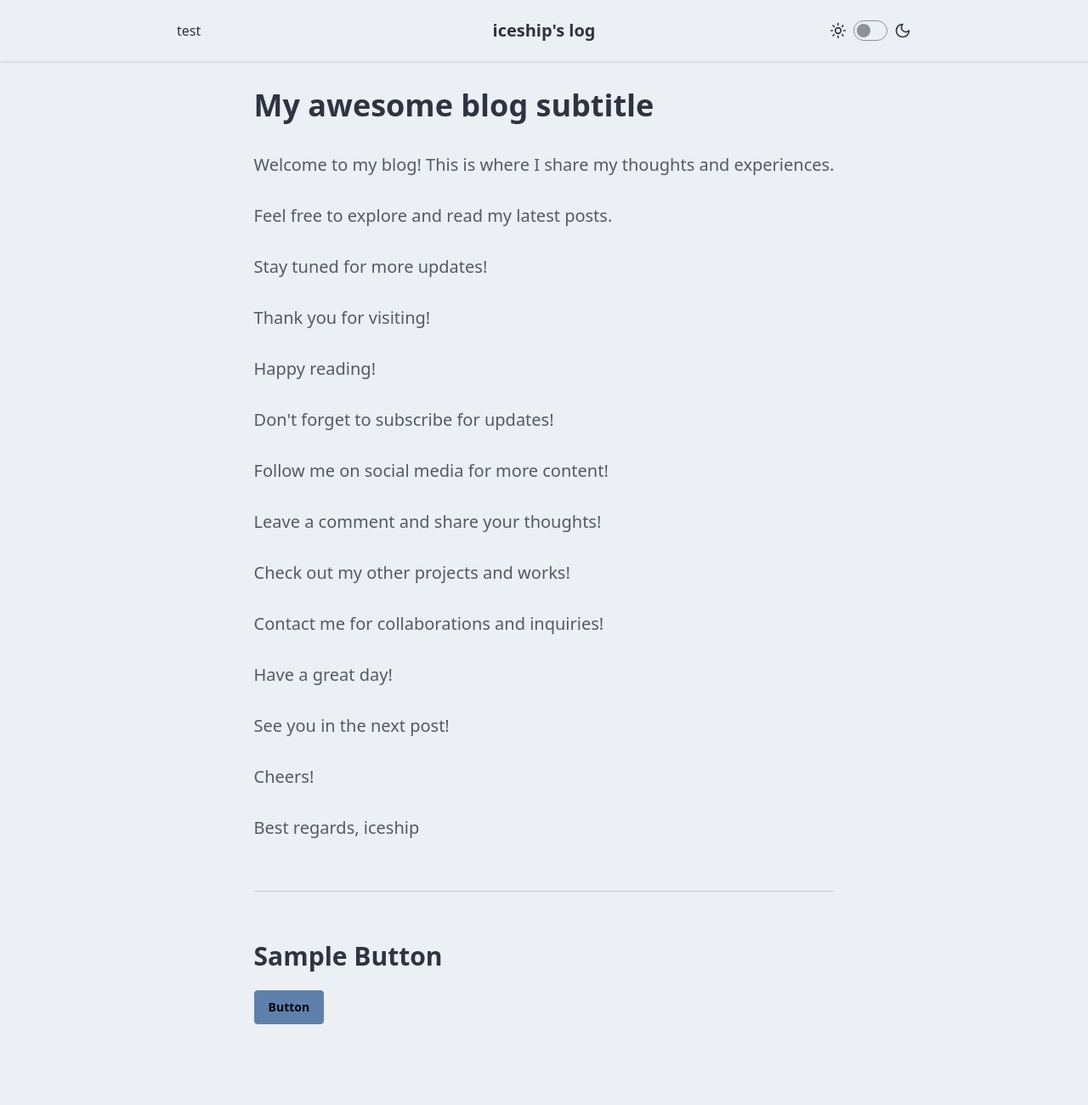
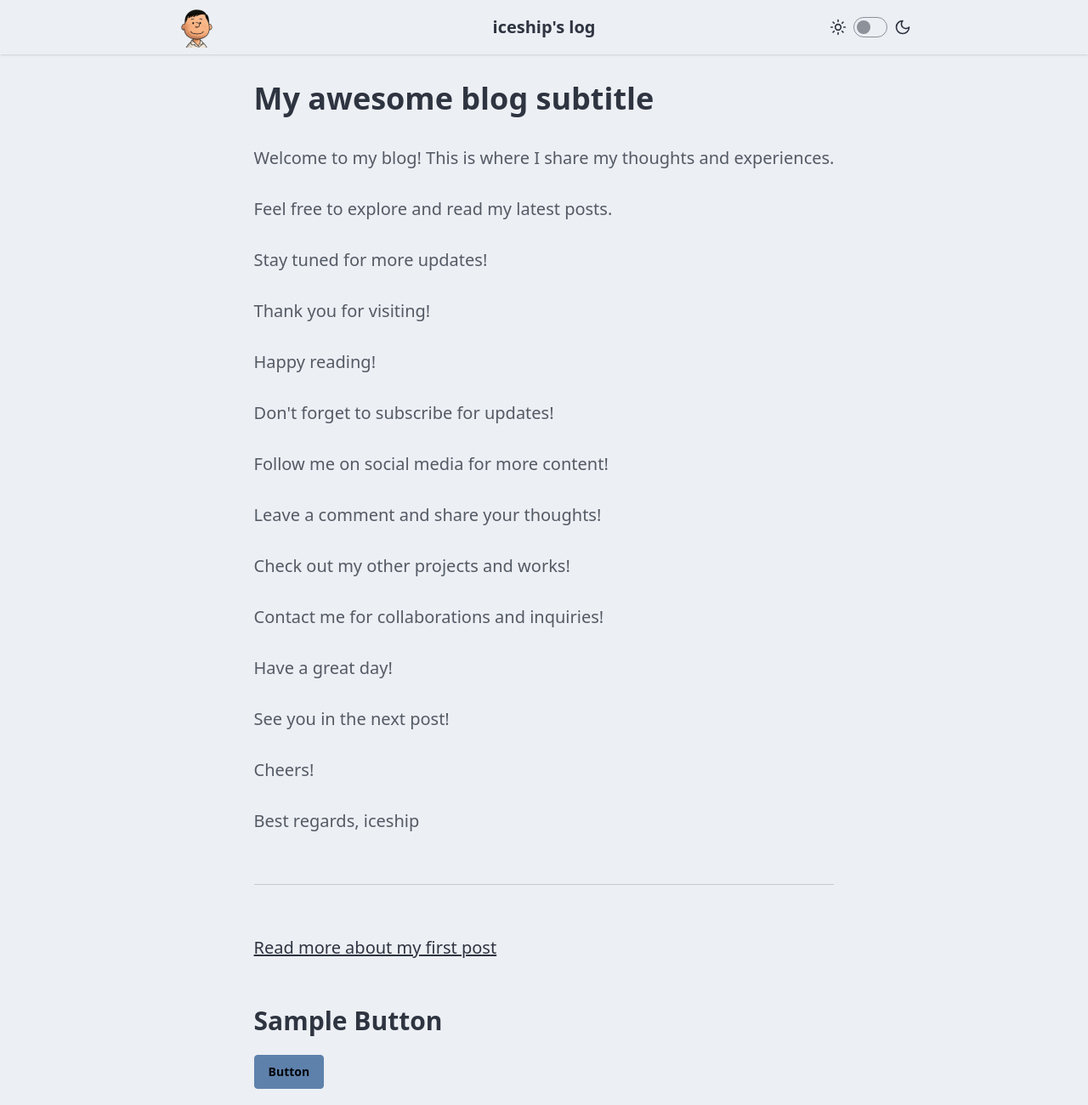
Before and after one commit to iceship/astro-bun-blog, an Astro site: page / in a window 1280 px wide. Shown: the whole page at 85% size. Before the commit the page ends 1237 px from the top, so only its background shows below. Built offline with nearby package versions, Linux system fonts and the light colour scheme; Astro itself is replaced by a stand-in of ours.

```diff
--- a/src/blog/post-1.md
+++ b/src/blog/post-1.md
@@ -22,6 +22,9 @@
 
 3. **Making Blog Posts**: This is my first blog post! I now have Astro pages and Markdown posts!
 
+![Sample Image](./assets/sample-image.png)
+*This is a sample image from src/blog/assets*
+
 ## What's next
 
 I will finish the Astro tutorial, and then keep adding more posts. Watch this space for more to come.
--- a/src/components/Header.astro
+++ b/src/components/Header.astro
@@ -3,8 +3,10 @@
 ---
 
 <header class="w-full bg-base-100 shadow-sm">
-  <div class="navbar max-w-2xl lg:max-w-4xl mx-auto px-4 py-4">
-    <div class="navbar-start">test</div>
+  <div class="navbar max-w-2xl lg:max-w-4xl mx-auto px-4 py-2">
+    <div class="navbar-start">
+      <img src="/favicon-96x96.png" alt="Iceship Logo" class="h-12 w-12" />
+    </div>
     <div class="navbar-center">
       <a class="btn btn-ghost text-xl">iceship's log</a>
     </div>
--- a/src/pages/index.astro
+++ b/src/pages/index.astro
@@ -21,6 +21,7 @@
 	<p>Cheers!</p>
 	<p>Best regards, iceship</p>
 	<hr />
+	<a href="posts/post-1">Read more about my first post</a>
 	<h3>Sample Button</h3>
 	<button class="btn btn-primary">Button</button>
 </BaseLayout>
```
Also changed, not shown: src/blog/assets/sample-image.png (added).
